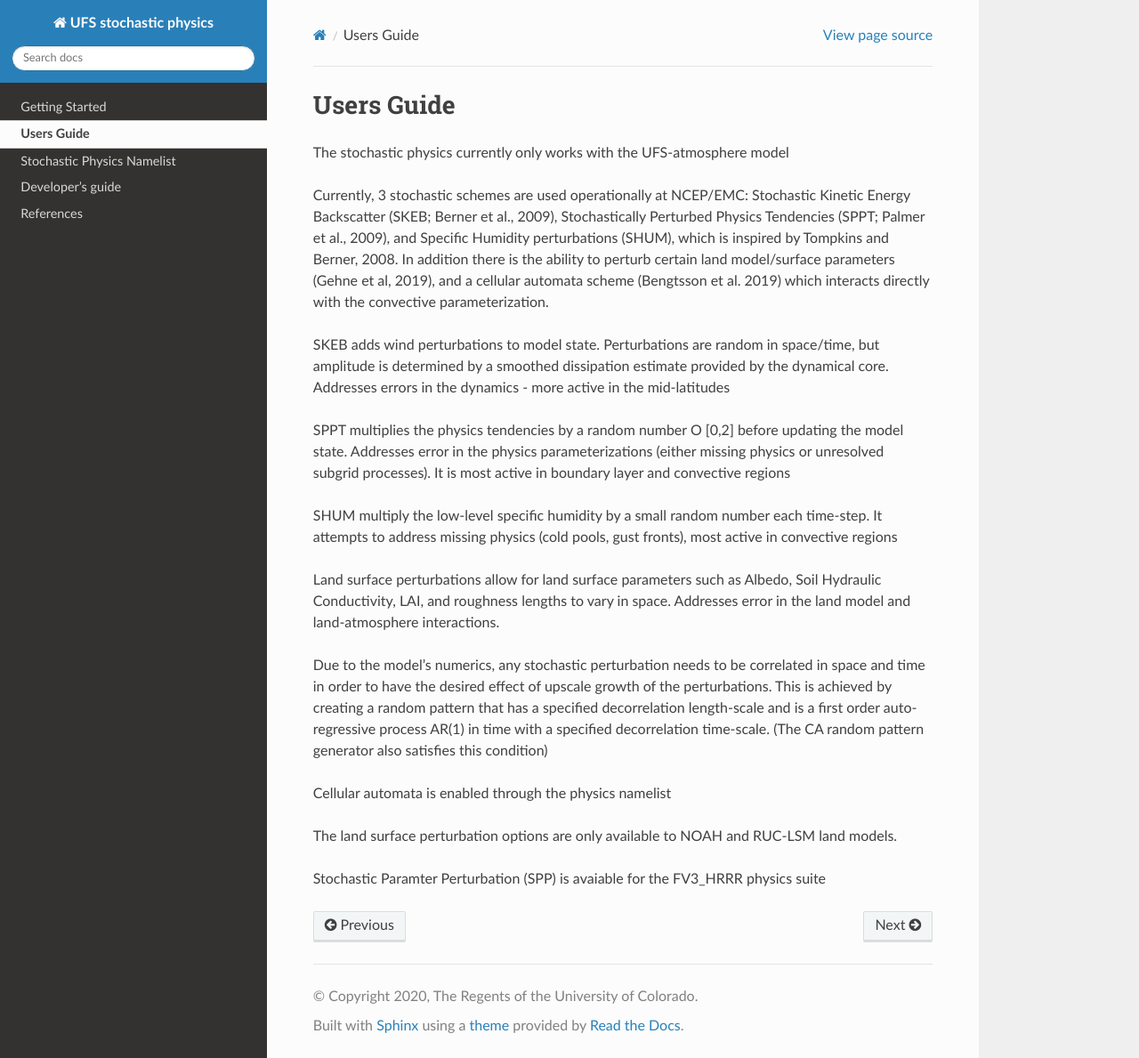
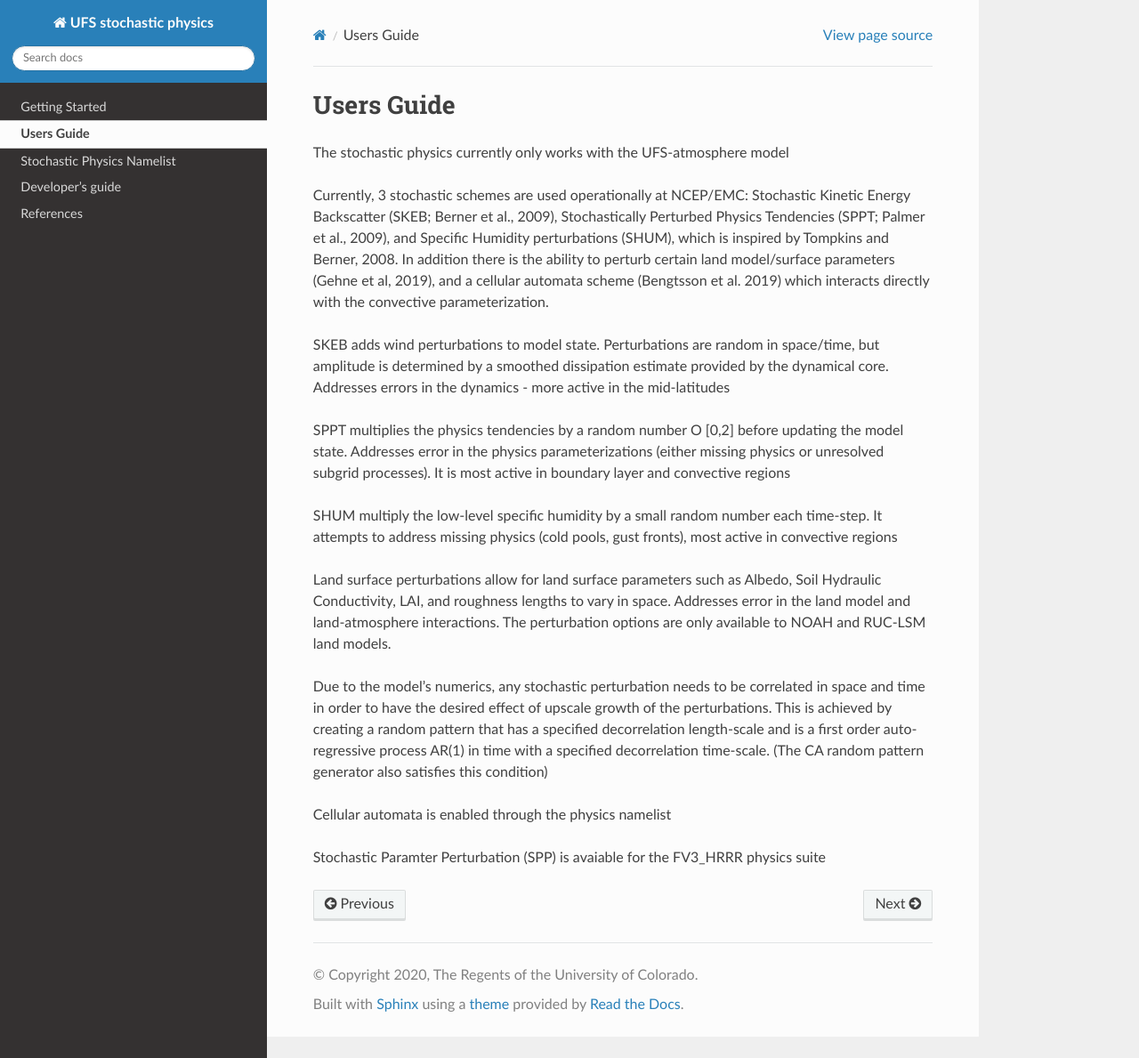
Before and after one commit to NOAA-PSL/stochastic_physics, a Sphinx documentation site: the page built from docs/source/users_guide.rst, in a window 1280 px wide and 1189 px high. Shown: the whole window at 89% size. Built offline with Sphinx 7.4.7 and the Read the Docs theme 2.0.0, drawn with Linux system fonts in a browser that asks for light colours.

Commit message:
more documentation updates

```diff
--- a/docs/source/getting_started.rst
+++ b/docs/source/getting_started.rst
@@ -6,4 +6,4 @@
 
 In order to enable stochastic physics in a model run, you will need to turn it on via `namelist options <namelist_options.html>`_
 
-If using the CIME workflow decribed at https://ufs-mrweather-app.readthedocs.io/en/latest/, please add do_sppt=T, etc. to user_nl_ufsatm in the case directory.
+If using the CIME workflow described at https://ufs-mrweather-app.readthedocs.io/en/latest/, please add do_sppt=T, etc. to user_nl_ufsatm in the case directory.
--- a/docs/source/references.rst
+++ b/docs/source/references.rst
@@ -1,5 +1,7 @@
 References
 ==========
+
+Bengtsson, L., J. Dias, M. Gehne, P. Bechtold, J. Whitaker, 2019: Convectively Coupled Equatorial Wave Simulations Using the ECMWF IFS and the NOAA GFS Cumulus Convection Schemes in the NOAA GFS Model. Mon. Wea. Rev. 147, 4005 - 4025, `doi:10.1175/MWR-D-19-0195.1 <https://journals.ametsoc.org/view/journals/mwre/147/11/mwr-d-19-0195.1.xml>`
 
 Berner, J., G. Shutts, M. Leutbecher, and T. Palmer, 2009: A spectral stochastic kinetic energy backscatter scheme and its impact on flow- dependent predictability in the ECMWF ensemble prediction system. J. Atmos. Sci., 66, 603–626, `doi:10.1175/2008JAS2677.1 <https://journals.ametsoc.org/doi/full/10.1175/2008JAS2677.1>`_
 
--- a/docs/source/users_guide.rst
+++ b/docs/source/users_guide.rst
@@ -11,12 +11,11 @@
 
 SHUM multiply the low-level specific humidity by a small random number each time-step. It attempts to address missing physics (cold pools, gust fronts), most active in convective regions
 
-Land surface perturbations allow for land surface parameters such as Albedo, Soil Hydraulic Conductivity, LAI, and roughness lengths to vary in space. Addresses error in the land model and land-atmosphere interactions.
+Land surface perturbations allow for land surface parameters such as Albedo, Soil Hydraulic Conductivity, LAI, and roughness lengths to vary in space. Addresses error in the land model and land-atmosphere interactions. The perturbation options are only available to NOAH and RUC-LSM land models.
 
 Due to the model’s numerics, any stochastic perturbation needs to be correlated in space and time in order to have the desired effect of upscale growth of the perturbations. This is achieved by creating a random pattern that has a specified decorrelation length-scale and is a first order auto-regressive process AR(1) in time with a specified decorrelation time-scale.  (The CA random pattern generator also satisfies this condition)
 
 Cellular automata is enabled through the physics namelist
 
-The land surface perturbation options are only available to NOAH and RUC-LSM land models.
 
 Stochastic Paramter Perturbation (SPP) is avaiable for the FV3_HRRR physics suite
```
Also changed, not shown: 1 other file.
